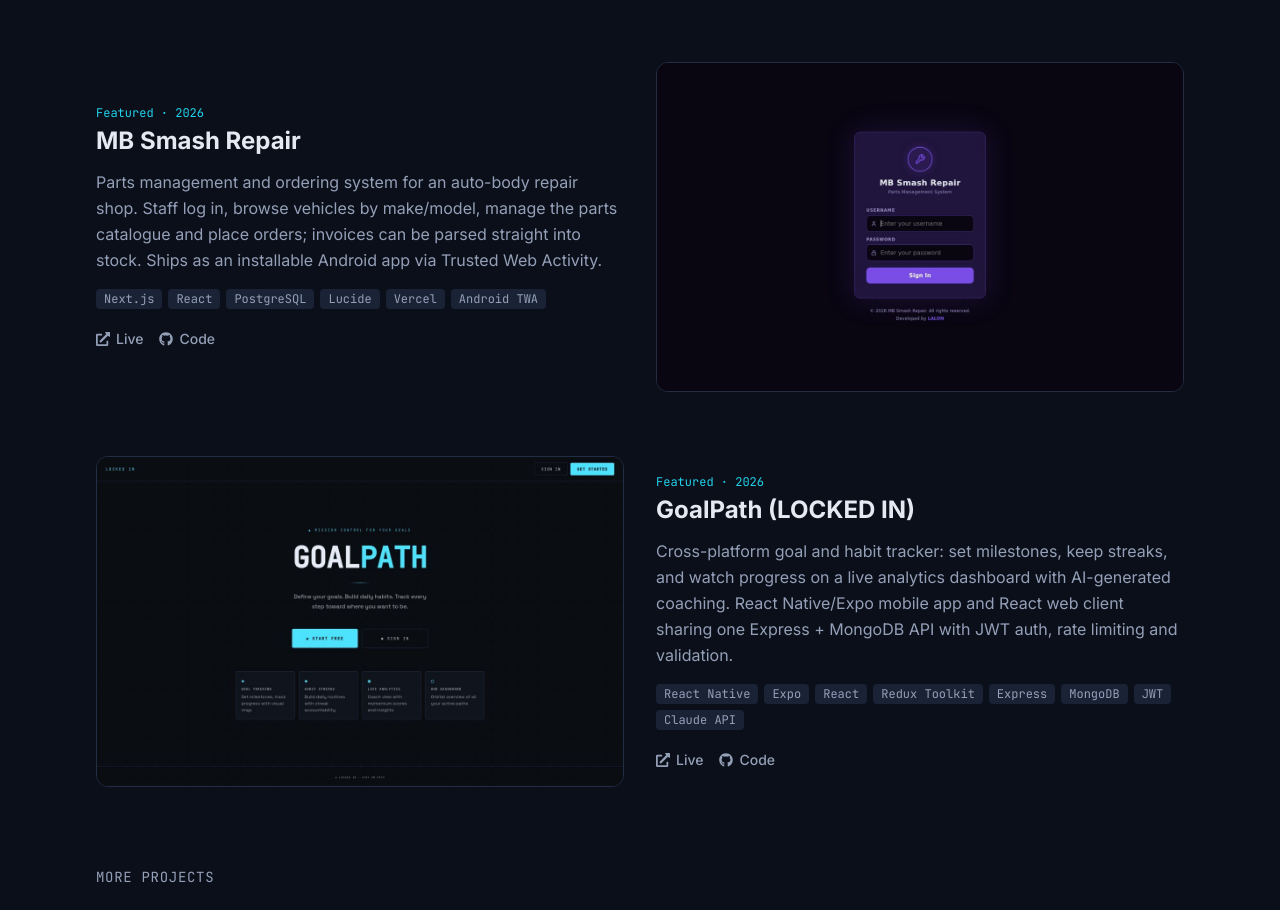
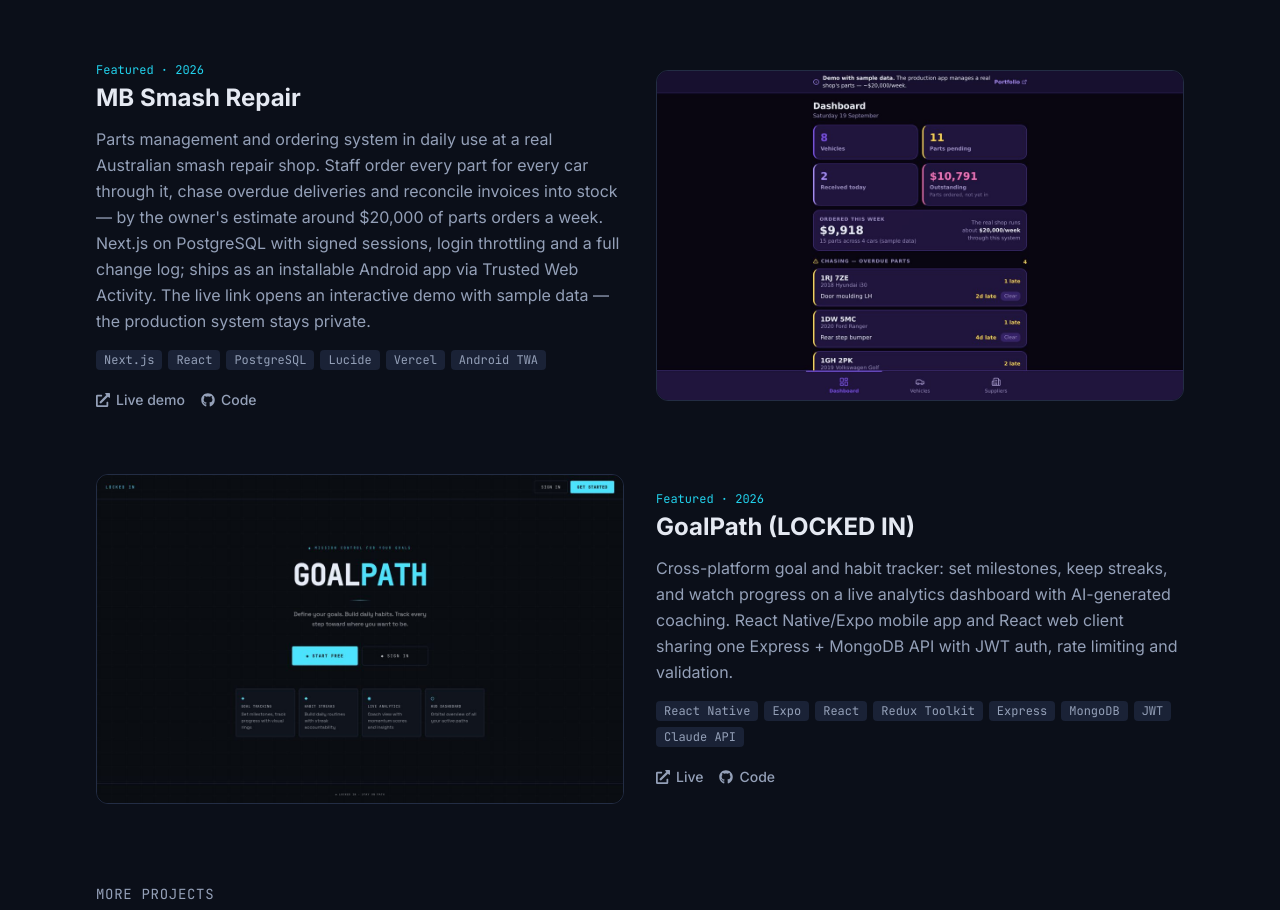
Before and after one commit to lalon147/lalon-rahman-tirtha-portfolio, a React (Vite) app: page / in a window 1280 px wide. Shown: the part 2700-3610 px from the top of the page. Built offline with nearby package versions, Linux system fonts and the light colour scheme.

Commit message:
MB Smash: link to the public demo, describe real-world use, dashboard card image

```diff
--- a/src/components/Projects.jsx
+++ b/src/components/Projects.jsx
@@ -6,7 +6,7 @@
   const cls = 'inline-flex items-center gap-1.5 text-sm font-medium text-muted transition hover:text-accent'
   return (
     <div className="flex flex-wrap gap-4">
-      {p.live && <a className={cls} href={p.live} target="_blank" rel="noreferrer"><FaExternalLinkAlt /> Live</a>}
+      {p.live && <a className={cls} href={p.live} target="_blank" rel="noreferrer"><FaExternalLinkAlt /> {p.liveLabel || 'Live'}</a>}
       {p.code && <a className={cls} href={p.code} target="_blank" rel="noreferrer"><FaGithub /> {p.server ? 'Client' : 'Code'}</a>}
       {p.server && <a className={cls} href={p.server} target="_blank" rel="noreferrer"><FaServer /> Server</a>}
       {!p.live && !p.code && <span className="inline-flex items-center gap-1.5 text-sm font-medium text-muted"><FaLock /> Private · in development</span>}
--- a/src/data.js
+++ b/src/data.js
@@ -109,9 +109,10 @@
     featured: true,
     image: mbsmash,
     summary:
-      'Parts management and ordering system for an auto-body repair shop. Staff log in, browse vehicles by make/model, manage the parts catalogue and place orders; invoices can be parsed straight into stock. Ships as an installable Android app via Trusted Web Activity.',
+      'Parts management and ordering system in daily use at a real Australian smash repair shop. Staff order every part for every car through it, chase overdue deliveries and reconcile invoices into stock — by the owner\'s estimate around $20,000 of parts orders a week. Next.js on PostgreSQL with signed sessions, login throttling and a full change log; ships as an installable Android app via Trusted Web Activity. The live link opens an interactive demo with sample data — the production system stays private.',
     tech: ['Next.js', 'React', 'PostgreSQL', 'Lucide', 'Vercel', 'Android TWA'],
-    live: 'https://mbsmash.vercel.app/demo',
+    live: 'https://mbsmash-demo.netlify.app',
+    liveLabel: 'Live demo',
     code: 'https://github.com/lalon147/mbsmash',
   },
   {
```
Also changed, not shown: src/assets/projects/mbsmash.jpg.
